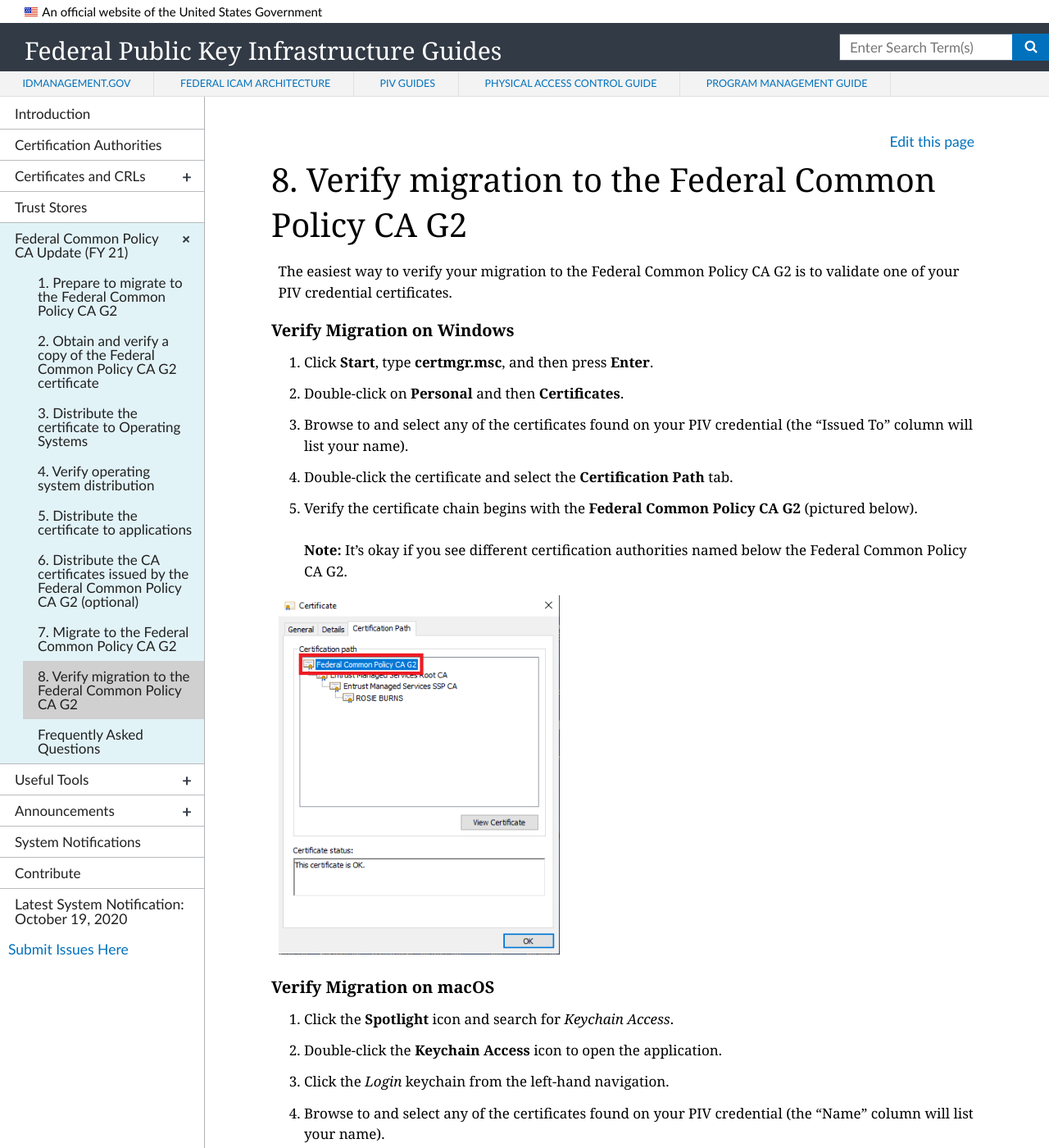
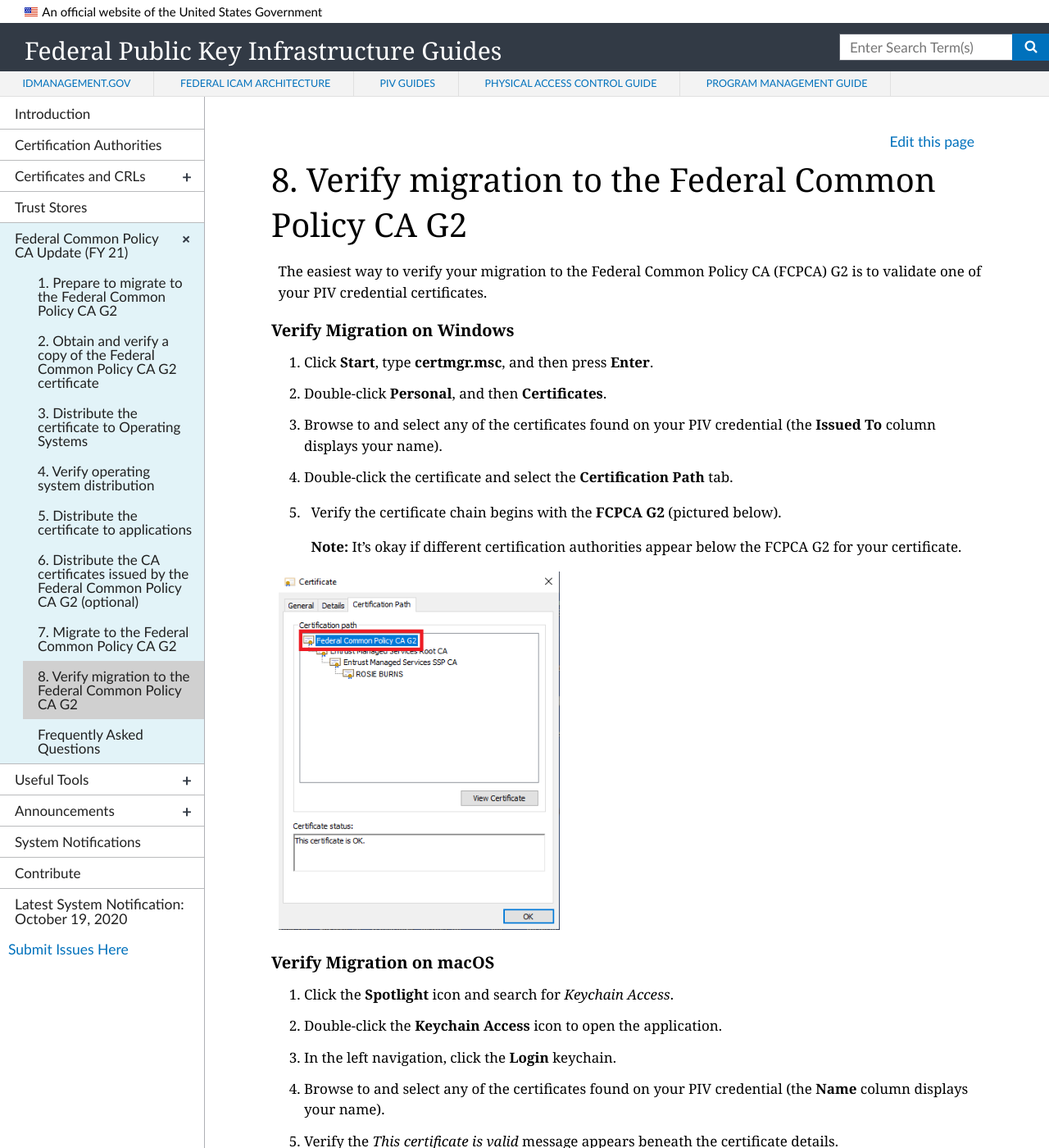
Before and after one commit to GSA/fpki-guides, a Jekyll site: the page built from _common/08_verify_migration.md, in a window 1280 px wide and 1400 px high. Shown: the whole window at 82% size. Built offline with Jekyll 4.4.1, drawn with Linux system fonts in a browser that asks for light colours; nearby versions of some CDN libraries; some of the changed text lies outside the part shown.

Commit message:
Plain language updates

```diff
--- a/_common/08_verify_migration.md
+++ b/_common/08_verify_migration.md
@@ -5,15 +5,17 @@
 permalink: common/verify-migration/
 ---
 
-The easiest way to verify your migration to the Federal Common Policy CA G2 is to validate one of your PIV credential certificates.
+The easiest way to verify your migration to the Federal Common Policy CA (FCPCA) G2 is to validate one of your PIV credential certificates.
 
 ### Verify Migration on Windows
 
 1. Click **Start**, type **certmgr.msc**, and then press **Enter**.
-1. Double-click on **Personal** and then **Certificates**.
-1. Browse to and select any of the certificates found on your PIV credential (the "Issued To" column will list your name).
+1. Double-click **Personal**, and then **Certificates**.
+1. Browse to and select any of the certificates found on your PIV credential (the **Issued To** column displays your name).
 1. Double-click the certificate and select the **Certification Path** tab.
-1. Verify the certificate chain begins with the **Federal Common Policy CA G2** (pictured below).  <br><br>**Note:** It's okay if you see different certification authorities named below the Federal Common Policy CA G2.
+1. Verify the certificate chain begins with the **FCPCA G2** (pictured below).
+
+	**Note:** It's okay if different certification authorities appear below the FCPCA G2 for your certificate.
 
 ![verify_common_migration]({{site.baseurl}}/img/verify-migration-windows.png){:style="width:40%;"}
 
@@ -24,19 +26,19 @@
 
 1. Click the **Spotlight** icon and search for *Keychain Access*.
 2. Double-click the **Keychain Access** icon to open the application.
-3. Click the *Login* keychain from the left-hand navigation.
-4. Browse to and select any of the certificates found on your PIV credential (the "Name" column will list your name).
-5. Verify the "This certificate is valid" message appears beneath the certificate details.
+3. In the left navigation, click the **Login** keychain.
+4. Browse to and select any of the certificates found on your PIV credential (the **Name** column displays your name).
+5. Verify the *This certificate is valid* message appears beneath the certificate details.
 
 ![verify_common_migration]({{site.baseurl}}/img/verify-migration-macos.png){:style="width:70%;"}
 
 
 ### Troubleshooting
-- If you're building a path to the Federal Common Policy CA (generation 1)...
-	- [Verify you have distrusted the Federal Common Policy CA]({{site.baseurl}}/common/migrate/#2-distrust-the-federal-common-policy-ca)
-- If a path isn't building at all...
-	- [Verify your distribution of the Federal Common Policy CA G2]({{site.baseurl}}/common/verify-os-distribution/)
-	- [Distribute the CA certificates issued by the Federal Common Policy CA G2]({{site.baseurl}}/common/certificates/)
+- If you're building a path to the FCPCA G1
+	- [Verify you have distrusted the FCPCA G1]({{site.baseurl}}/common/migrate/#2-distrust-the-federal-common-policy-ca)
+- If a path isn't building at all
+	- [Verify your distribution of the FCPCA G2]({{site.baseurl}}/common/verify-os-distribution/)
+	- [Distribute the CA certificates issued by the FCPCA G2]({{site.baseurl}}/common/certificates/)
 
 ## Need Help?
 
```
